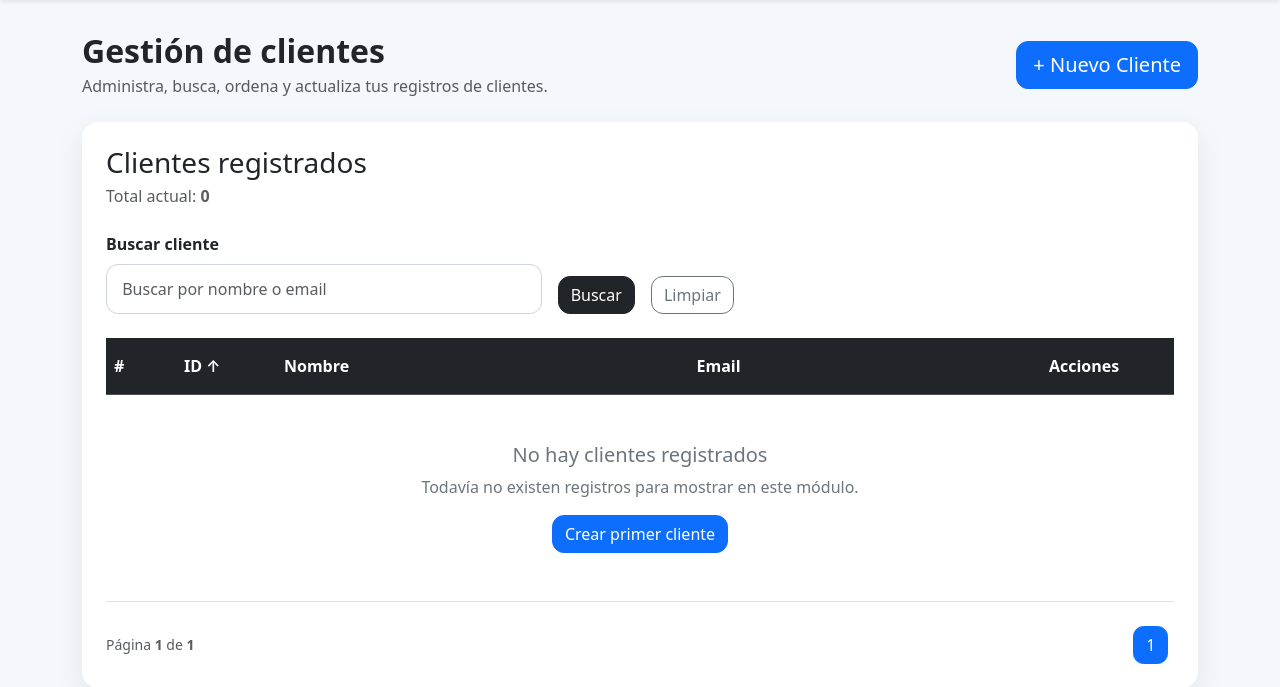
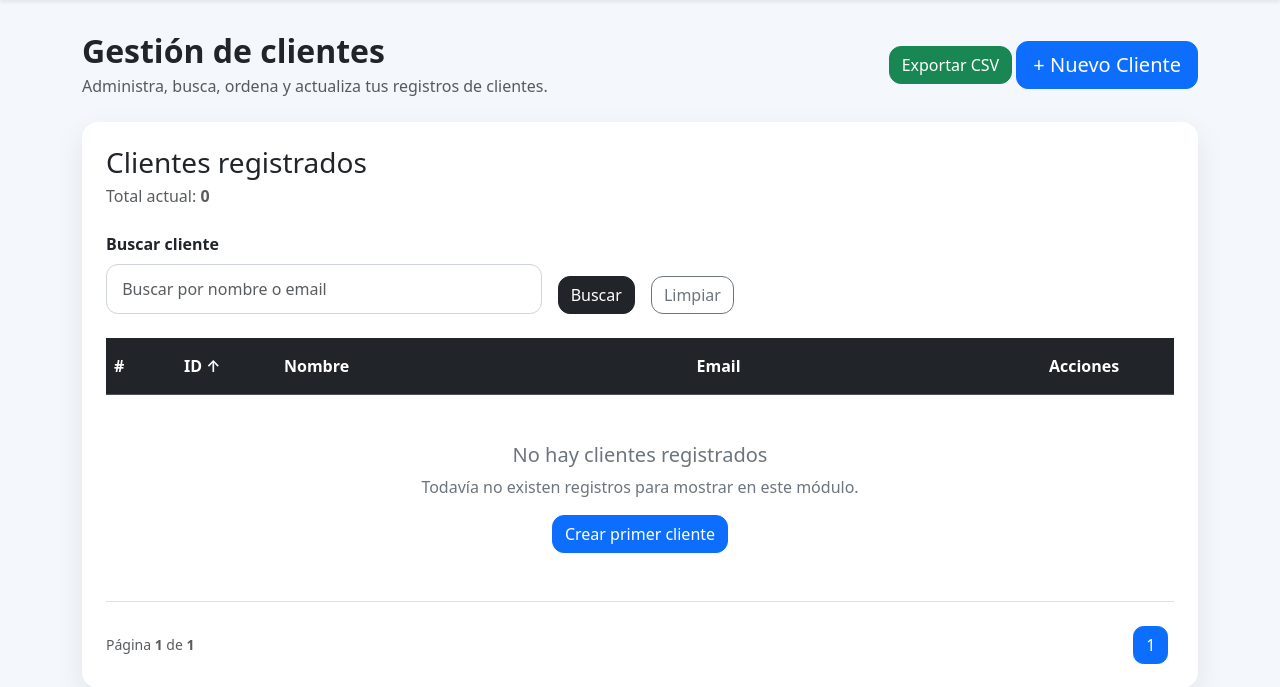
Before and after one commit to elvisdga/adminflow, a Django app: page /clients/ in a window 1280 px wide. Shown: the part 56-743 px from the top of the page. Run offline with Django 5.2, Linux system fonts and the light colour scheme; the visitor is signed in with stand-in values (Sample User, id 1); data that the repository does not hold is empty.

Commit message:
Add client CSV export feature

```diff
--- a/core/templates/core/client_list.html
+++ b/core/templates/core/client_list.html
@@ -13,6 +13,9 @@
     </div>
 
     <div>
+        <a href="{% url 'client_export_csv' %}" class="btn btn-success">
+            Exportar CSV
+        </a>
         <a href="{% url 'client_create' %}" class="btn btn-primary btn-lg">
             + Nuevo Cliente
         </a>
--- a/core/urls.py
+++ b/core/urls.py
@@ -6,4 +6,5 @@ urlpatterns = [
     path("clients/new/", views.ClientCreateView.as_view(), name="client_create"),
     path("clients/<int:pk>/edit/", views.ClientUpdateView.as_view(), name="client_update"),
     path("clients/<int:pk>/delete/", views.ClientDeleteView.as_view(), name="client_delete"),
+    path("clients/export/csv/", views.ClientExportCSVView.as_view(), name="client_export_csv"),
 ]
--- a/core/views.py
+++ b/core/views.py
@@ -1,3 +1,4 @@
+import csv
 from .models import Client
 from .forms import ClientForm
 from django.db.models import Q
@@ -5,7 +6,8 @@ from django.contrib import messages
 from django.views.generic import ListView, CreateView, UpdateView, DeleteView
 from django.urls import reverse_lazy
 from django.contrib.auth.mixins import LoginRequiredMixin
-
+from django.http import HttpResponse
+from django.views import View
 
 class ClientListView(LoginRequiredMixin, ListView):
     model = Client
@@ -65,8 +67,8 @@ class ClientUpdateView(LoginRequiredMixin, UpdateView):
         messages.success(self.request, "Cliente actualizado correctamente.")
         return super().form_valid(form)
 
+class ClientDeleteView(LoginRequiredMixin, DeleteView):
 
-class ClientDeleteView(LoginRequiredMixin, DeleteView):
     model = Client
     template_name = "core/client_confirm_delete.html"
     success_url = reverse_lazy("client_list")
@@ -74,3 +76,19 @@ class ClientDeleteView(LoginRequiredMixin, DeleteView):
     def form_valid(self, form):
         messages.success(self.request, "Cliente eliminado correctamente.")
         return super().form_valid(form)
+
+class ClientExportCSVView(LoginRequiredMixin, View):
+
+    def get(self, request, *args, **kwargs):
+        response = HttpResponse(content_type="text/csv")
+        response["Content-Disposition"] = 'attachment; filename="clients.csv"'
+
+        writer = csv.writer(response)
+        writer.writerow(["ID", "Nombre", "Email"])
+
+        clients = Client.objects.all()
+
+        for client in clients:
+            writer.writerow([client.id, client.name, client.email])
+
+        return response
```
